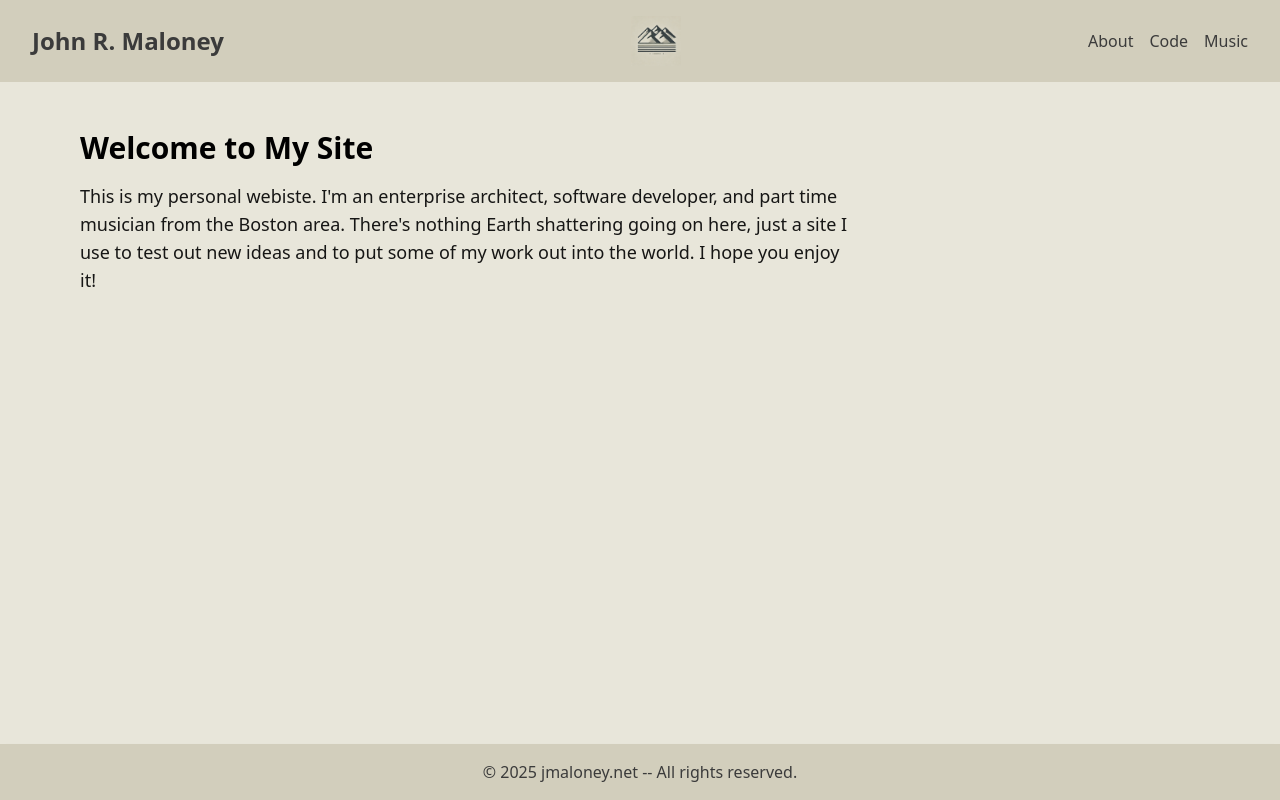
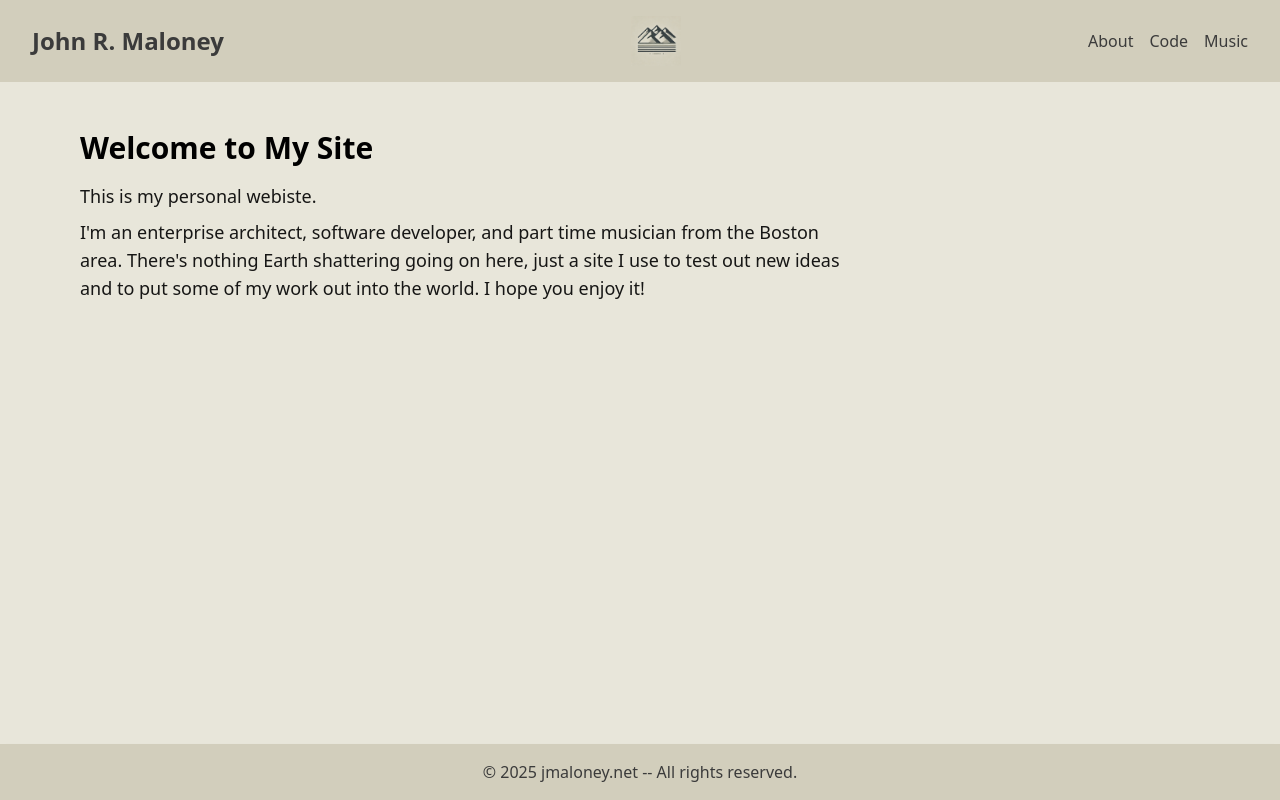
Before and after one commit to jrmaloney/jmaloney-nextjs-tw, a Next.js app: page / in a window 1280 px wide. Built offline with nearby package versions, Linux system fonts and the light colour scheme.

Commit message:
update hero to have short and long descriptions

```diff
--- a/app/about/page.tsx
+++ b/app/about/page.tsx
@@ -6,7 +6,7 @@ const AboutPage = () => {
     <div className="container mx-auto p-8">
       <HeroBanner
         title="A Little About Me"
-        description="I live in Weymouth, MA with my amazing fiancee, Abby and her surly cat Big Lady. We're getting married soon!"
+        longDesc="I live in Weymouth, MA with my amazing fiancee, Abby and her surly cat Big Lady. We're getting married soon!"
       />
     </div>
   );
--- a/app/code/page.tsx
+++ b/app/code/page.tsx
@@ -6,7 +6,7 @@ const CodePage = () => {
     <div className="container mx-auto p-8">
       <HeroBanner
         title="Code Runbooks and Recipes"
-        description="Below you'll find some descriptions and links to step-by-step guides for provision infrastructure resources and building databases using Terraform and Liquibase respectively. "
+        longDesc="Below you'll find some descriptions and links to step-by-step guides for provision infrastructure resources and building databases using Terraform and Liquibase respectively. "
       />
     </div>
   );
--- a/app/music/page.tsx
+++ b/app/music/page.tsx
@@ -6,7 +6,7 @@ const MusicPage = () => {
     <div className="container mx-auto p-8">
       <HeroBanner
         title="Play that Funky Music"
-        description="Actually, I've never been accused of being funky but I do like playing music and can hold down a decent groove."
+        longDesc="Actually, I've never been accused of being funky but I do like playing music and can hold down a decent groove."
       />
     </div>
   );
--- a/app/page.tsx
+++ b/app/page.tsx
@@ -7,7 +7,8 @@ const HomePage = () => {
     <div className="container mx-auto p-8">
       <HeroBanner
         title="Welcome to My Site"
-        description="This is my personal webiste. I'm an enterprise architect, software developer, and part time musician from the Boston area. There's nothing Earth shattering going on here, just a site I use to test out new ideas and to put some of my work out into the world. I hope you enjoy it!"
+        shortDesc="This is my personal webiste."
+        longDesc="I'm an enterprise architect, software developer, and part time musician from the Boston area. There's nothing Earth shattering going on here, just a site I use to test out new ideas and to put some of my work out into the world. I hope you enjoy it!"
       />
     </div>
   );
--- a/components/hero.tsx
+++ b/components/hero.tsx
@@ -2,15 +2,19 @@ import React from "react";
 
 interface HeroBannerProps {
     title: string;
-    description: string;
+    shortDesc?: string;
+    longDesc: string;
   }
 
-  const HeroBanner: React.FC<HeroBannerProps> = ({ title, description }) => {
+  const HeroBanner: React.FC<HeroBannerProps> = ({ title, shortDesc, longDesc }) => {
   return (
     <section className=" py-4 px-8 text-left ">
       <div className="max-w-3xl">
         <h1 className="text-3xl font-bold mb-4">{title}</h1>
-        <p className="text-lg opacity-90">{description}</p>
+        {shortDesc && (
+          <p className="text-lg font-medium opacity-90 mb-2">{shortDesc}</p>
+        )}
+        <p className="text-lg opacity-90">{longDesc}</p>
       </div>
     </section>
   );
```
